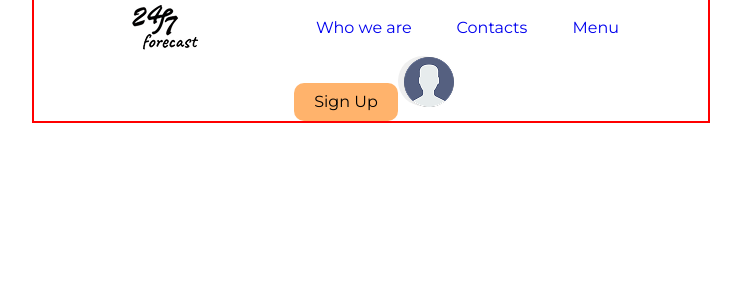
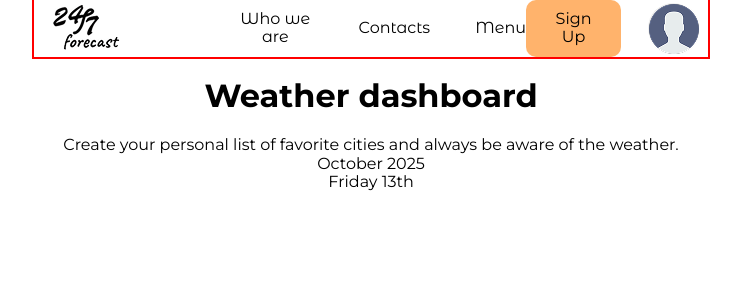
Before and after one commit to LidiiaPopadiuk/forecast-app, a React (Create React App) app: page / in a window 1280 px wide. Shown: the top 300 px of the page, without its empty margins (269-1010 px from the left). Built offline with nearby package versions, Linux system fonts and the light colour scheme.

Commit message:
doing hero

```diff
--- a/src/App.js
+++ b/src/App.js
@@ -1,10 +1,12 @@
 import { Header } from './components/header/Header';
+import { Hero } from './components/hero/Hero';
 import './App.css';
 
 function App() {
   return (
     <div className="App">
       <Header></Header>
+      <Hero></Hero>
     </div>
   );
 }
--- a/src/components/header/Header.jsx
+++ b/src/components/header/Header.jsx
@@ -6,7 +6,8 @@ export const Header = () => {
     return (
         <header className={x.header}>
             <div className="container">
-                <div className={x.header__wrapper}>
+                <div className={x.header__mainwrapp}>
+                    <div className={x.header__wrapper}>
                     <img className={x.header__logo} src={logo} alt="logo" />
                     <nav className={x.header__nav}>
                         <ul className={x.header__list}>
@@ -22,6 +23,7 @@ export const Header = () => {
                         <img src={userLogin} alt="img user login" />
                     </button>
                 </div>
+                </div>
             </div>
         </header>
     )
--- a/src/components/header/Header.module.scss
+++ b/src/components/header/Header.module.scss
@@ -1,4 +1,5 @@
 $btn-color: #ffb36c;
+$text-color: #000;
 
 .header {
   &__wrapper {
@@ -24,5 +25,20 @@ $btn-color: #ffb36c;
     height: 50px;
     border-radius: 50%;
     border: none;
+    padding: 1px;
+  }
+  &__item--link {
+    color: $text-color;
+    font-family: "Montserrat Alternates", sans-serif;;
+  }
+  &__mainwrapp {
+    display: flex;
+    justify-content: space-between;
+    align-items: center;
+  }
+  &__authoriz {
+    display: flex;
+    align-items: center;
+    gap: 27px;
   }
 }
--- a/src/components/hero/Hero.jsx
+++ b/src/components/hero/Hero.jsx
@@ -1 +1,22 @@
-export const Hero = () => {}
+import x from './Hero.module.scss'
+import { useState } from 'react'
+
+export const Hero = () => {
+
+    const [month] = useState('October');
+    const [year] = useState('2025');
+    const [date] = useState('13th');
+    const [day] = useState('Friday');
+
+    return (
+        <div className={x.hero}>
+            <h1>Weather dashboard</h1>
+            <div>
+                <p>Create your personal list of favorite cities and always be aware of the weather.</p>
+                <div></div>
+                <p>{month} {year}</p>
+                <p>{day} {date} </p>
+            </div>
+        </div>
+    )
+}
```
Also changed, not shown: src/components/hero/Hero.module.scss (added).
